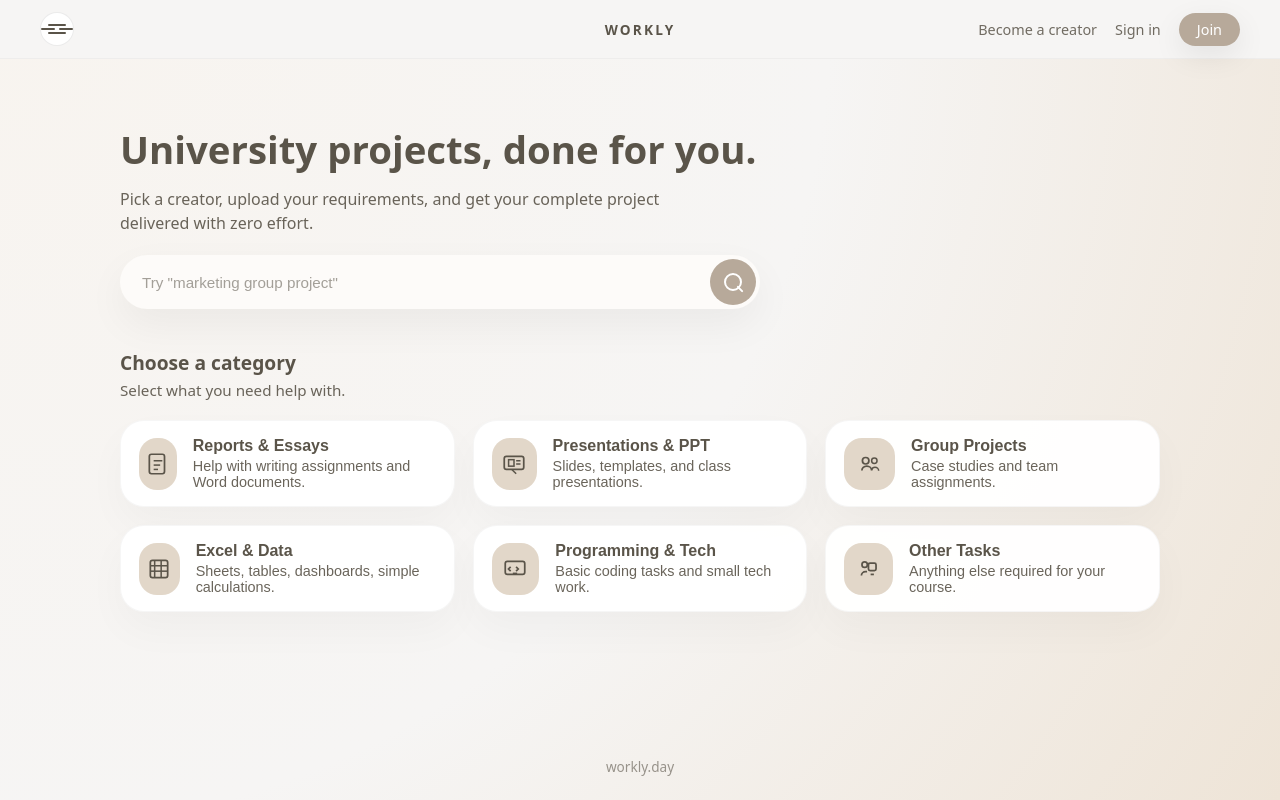
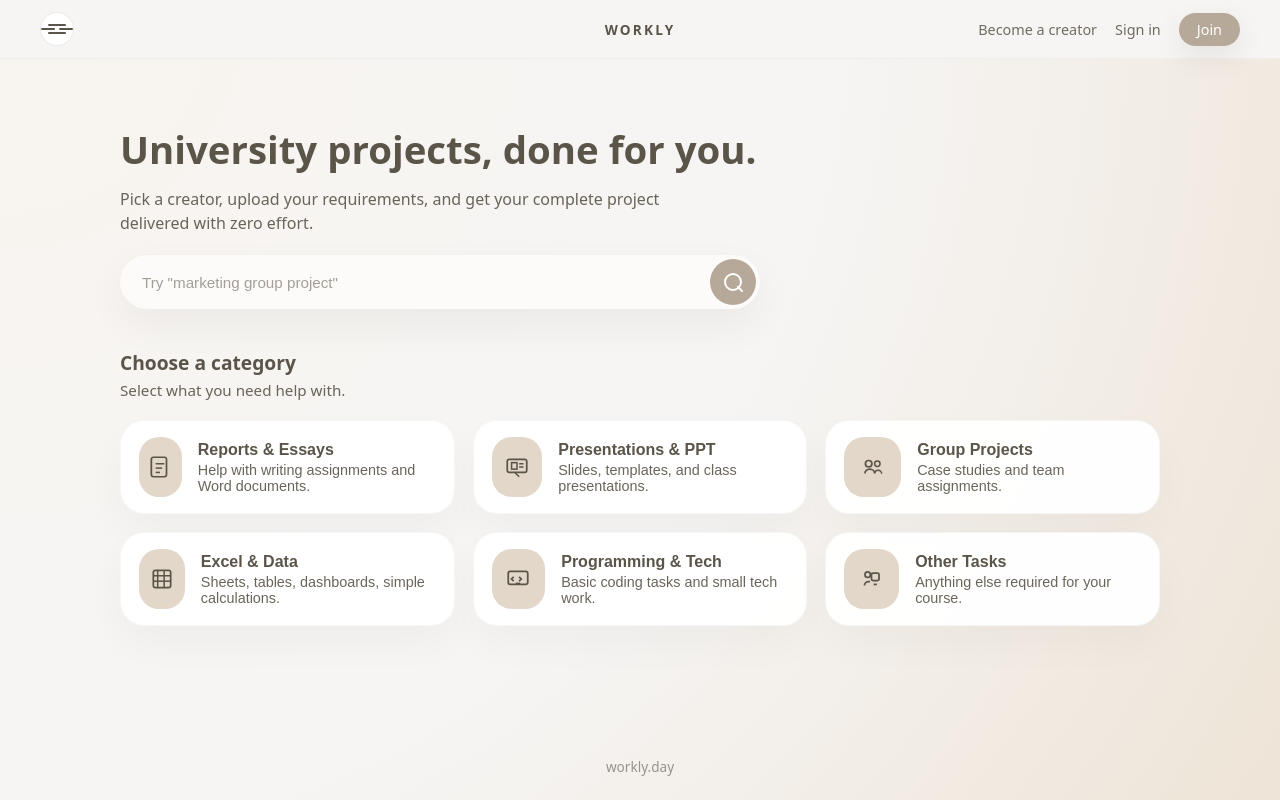
Before and after one commit to SEBRAHEIM/workly-landing, a Next.js app: page / in a window 1280 px wide. Built offline with nearby package versions, Linux system fonts and the light colour scheme.

Commit message:
Use rounded-square icon background for categories

```diff
--- a/styles/globals.css
+++ b/styles/globals.css
@@ -376,3 +376,9 @@ a {
     width: 100%;
   }
 }
+
+.home-category-icon {
+  width: 60px;
+  height: 60px;
+  border-radius: 20px;
+}
```
